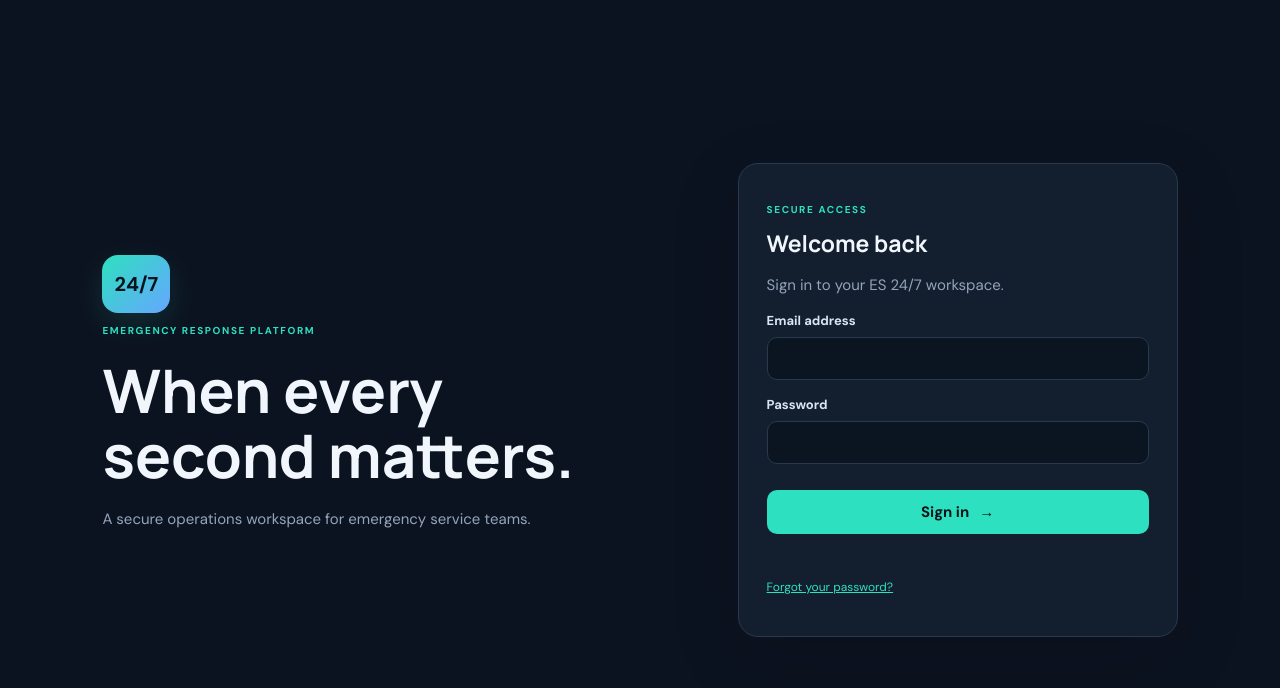
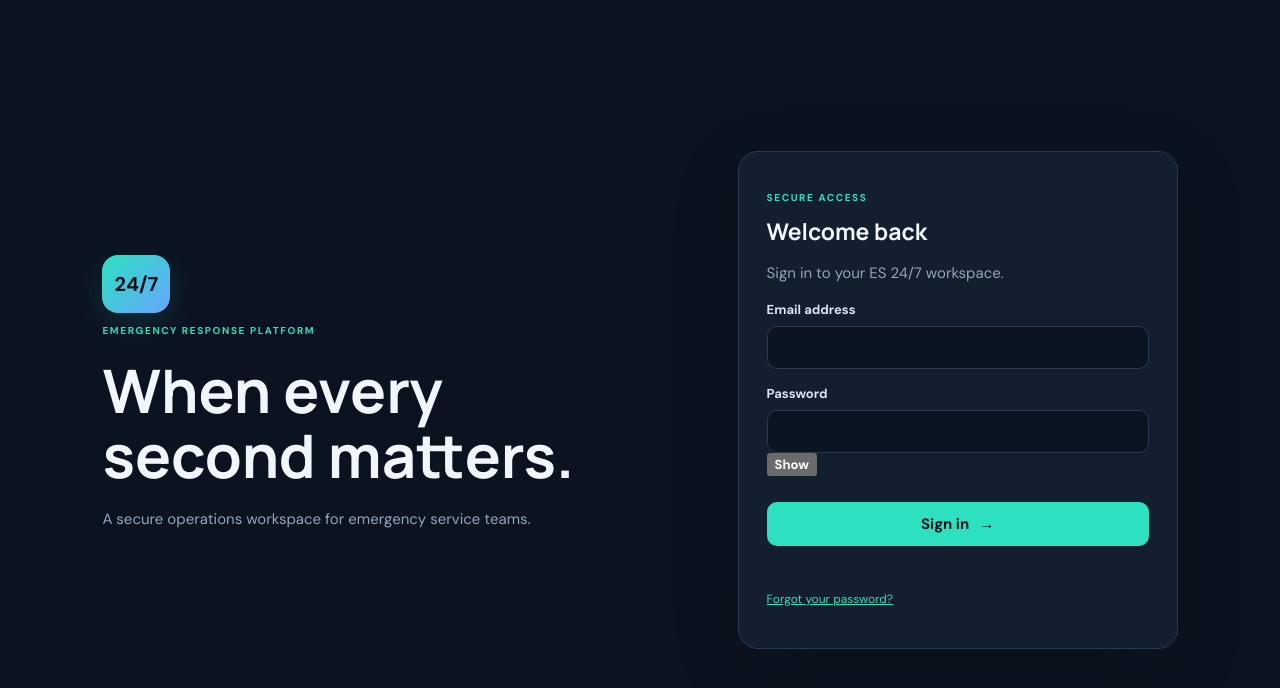
Before and after one commit to globalenglishacademyonlineptyltd/es247-web, a website: page public/index.html in a window 1280 px wide. Drawn offline with nearby package versions, Linux system fonts and the light colour scheme.

Commit message:
Add password visibility toggle to sign-in form

```diff
--- a/public/index.html
+++ b/public/index.html
@@ -1,7 +1,7 @@
 <!doctype html>
 <html lang="en"><head><meta charset="utf-8"><meta name="viewport" content="width=device-width,initial-scale=1"><meta name="theme-color" content="#101827"><meta name="description" content="Emergency Service 24/7 operations platform"><title>ES 24/7 — Emergency Service Platform</title><link rel="stylesheet" href="/styles.css"><link rel="stylesheet" href="https://unpkg.com/leaflet@1.9.4/dist/leaflet.css" integrity="sha256-p4NxAoJBhIIN+hmNHrzRCf9tD/miZyoHS5obTRR9BMY=" crossorigin=""></head>
 <body><main id="app">
-<section id="login-view" class="login-shell"><div class="hero"><div class="brand-mark">24/7</div><p class="eyebrow">EMERGENCY RESPONSE PLATFORM</p><h1>When every second matters.</h1><p class="muted">A secure operations workspace for emergency service teams.</p></div><form id="login-form" class="panel login-panel"><p class="eyebrow">SECURE ACCESS</p><h2>Welcome back</h2><p class="muted">Sign in to your ES 24/7 workspace.</p><label>Email address<input name="email" type="email" autocomplete="username" required maxlength="254"></label><label>Password<input name="password" type="password" autocomplete="current-password" required maxlength="128"></label><button class="btn primary wide">Sign in <span>→</span></button><p class="notice" id="login-error" role="alert"></p><p class="tiny"><a href="#" id="forgot-link">Forgot your password?</a></p></form></section>
+<section id="login-view" class="login-shell"><div class="hero"><div class="brand-mark">24/7</div><p class="eyebrow">EMERGENCY RESPONSE PLATFORM</p><h1>When every second matters.</h1><p class="muted">A secure operations workspace for emergency service teams.</p></div><form id="login-form" class="panel login-panel"><p class="eyebrow">SECURE ACCESS</p><h2>Welcome back</h2><p class="muted">Sign in to your ES 24/7 workspace.</p><label>Email address<input name="email" type="email" autocomplete="username" required maxlength="254"></label><label>Password<div class="password-field"><input id="login-password" name="password" type="password" autocomplete="current-password" required maxlength="128"><button class="password-toggle" type="button" data-target="login-password" aria-label="Show password">Show</button></div></label><button class="btn primary wide">Sign in <span>→</span></button><p class="notice" id="login-error" role="alert"></p><p class="tiny"><a href="#" id="forgot-link">Forgot your password?</a></p></form></section>
 <section id="recovery-view" class="center hidden"><form id="forgot-form" class="panel narrow"><p class="eyebrow">ACCOUNT RECOVERY</p><h2>Reset your password</h2><p class="muted">If an active account matches your email, reset instructions will be sent.</p><label>Email address<input name="email" type="email" required></label><button class="btn primary wide">Send reset link</button><p id="forgot-error" class="notice"></p><button type="button" id="back-login" class="btn outline wide">Back to sign in</button></form></section>
 <section id="reset-view" class="center hidden"><form id="reset-form" class="panel narrow"><h2>Choose a new password</h2><p class="muted">At least 12 characters. The link expires in 30 minutes.</p><label>New password<input name="new_password" type="password" minlength="12" required></label><label>Confirm password<input name="confirm_password" type="password" minlength="12" required></label><button class="btn primary wide">Reset password</button><p id="reset-error" class="notice"></p></form></section>
 <section id="password-view" class="center hidden"><form id="password-form" class="panel narrow"><p class="eyebrow">ACCOUNT SECURITY</p><h2>Change your temporary password</h2><label>Current password<input name="current_password" type="password" required></label><label>New password<input name="new_password" type="password" minlength="12" required></label><label>Confirm new password<input name="confirm_password" type="password" minlength="12" required></label><button class="btn primary wide">Update password</button><p id="password-error" class="notice"></p></form></section>
```
